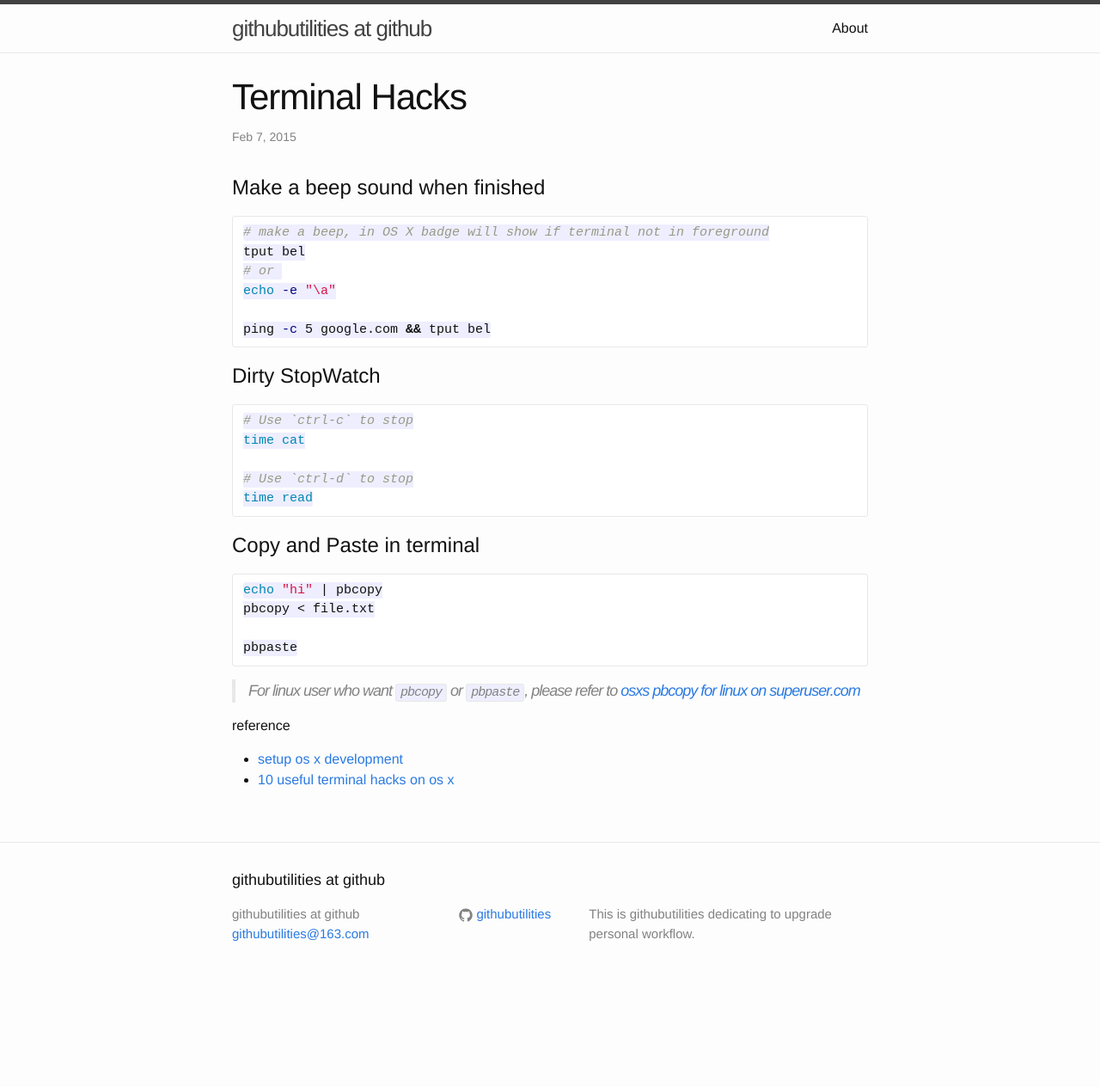
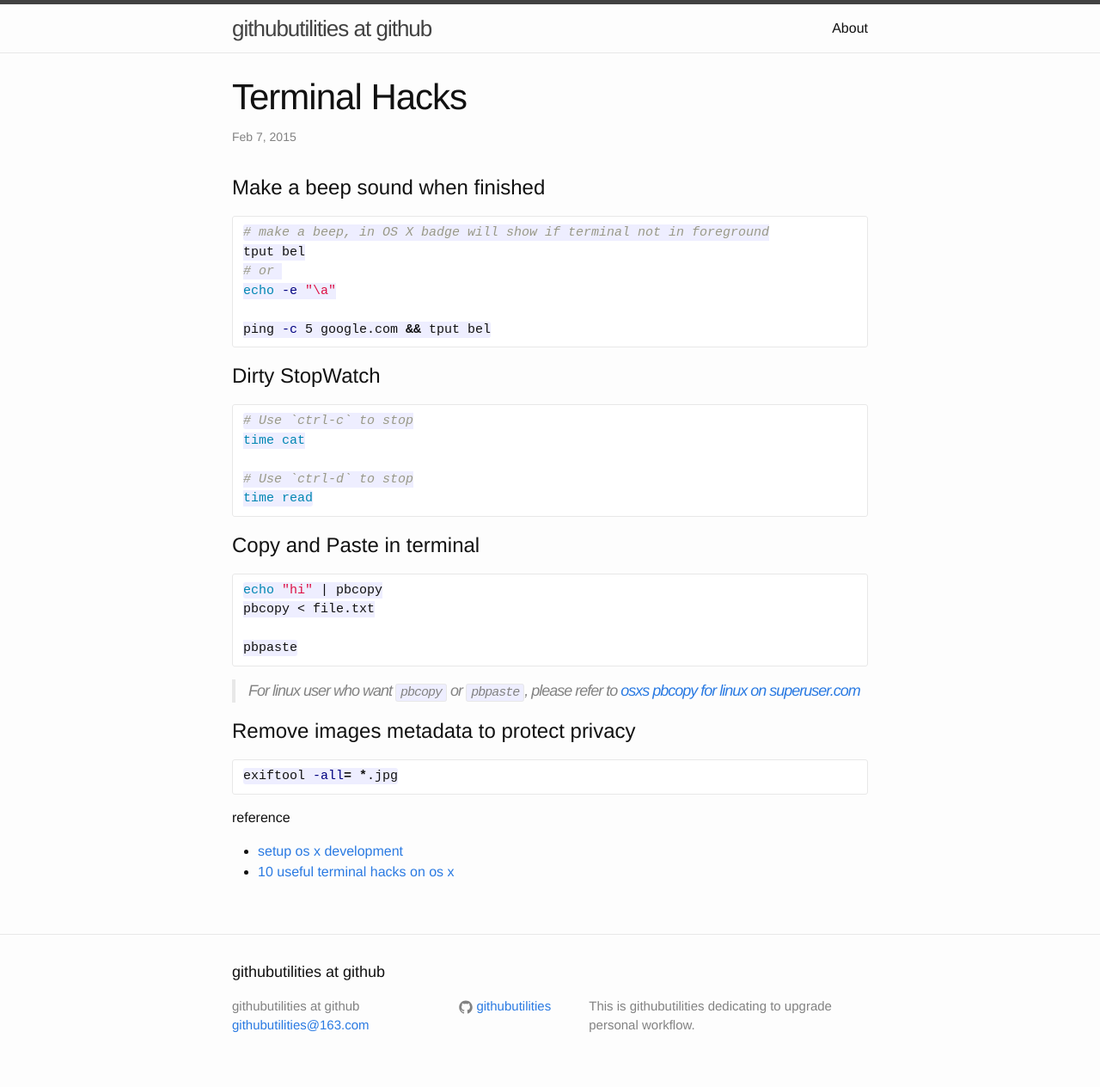
Before and after one commit to githubutilities/githubutilities.github.io, a Jekyll site: the page built from _posts/2015-02-07-terminal-hacks.markdown, in a window 1280 px wide. Shown: the whole page at 86% size. Built offline with Jekyll 4.4.1, drawn with Linux system fonts in a browser that asks for light colours; Markdown is read by kramdown in place of the engine named in the settings; before the commit the page ends 1157 px from its top, so only the background shows below that.

Commit message:
add remove metadata tricks

````diff
--- a/_posts/2015-02-07-terminal-hacks.markdown
+++ b/_posts/2015-02-07-terminal-hacks.markdown
@@ -37,6 +37,12 @@ pbpaste
 
 > For linux user who want `pbcopy` or `pbpaste`, please refer to [osxs pbcopy for linux on superuser.com](http://superuser.com/questions/288320/whats-like-osxs-pbcopy-for-linux)
 
+# Remove images metadata to protect privacy
+
+```sh
+exiftool -all= *.jpg
+```
+
 reference
 
 * [setup os x development](http://mattstauffer.co/blog/setting-up-a-new-os-x-development-machine-part-1-core-files-and-custom-shell)
````
